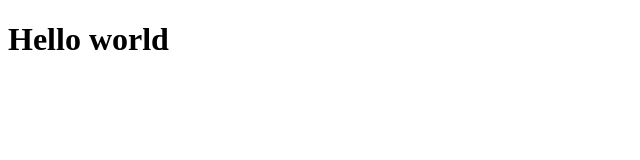
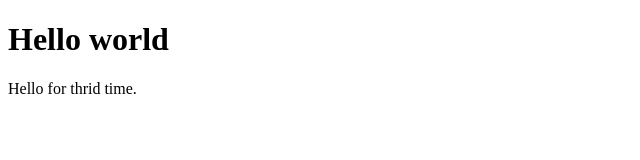
Before and after one commit to largodav/lecture0, a plain HTML site: page index.html in a window 1280 px wide. Shown: the whole page, without its empty margins (0-640 px from the left). Drawn offline with Linux system fonts and the light colour scheme.

Commit message:
Anadiendo una tercera linea

```diff
--- a/index.html
+++ b/index.html
@@ -7,5 +7,6 @@
 </head>
 <body>
     <h1>Hello world</h1>
+    Hello for thrid time.
 </body>
 </html>
```
